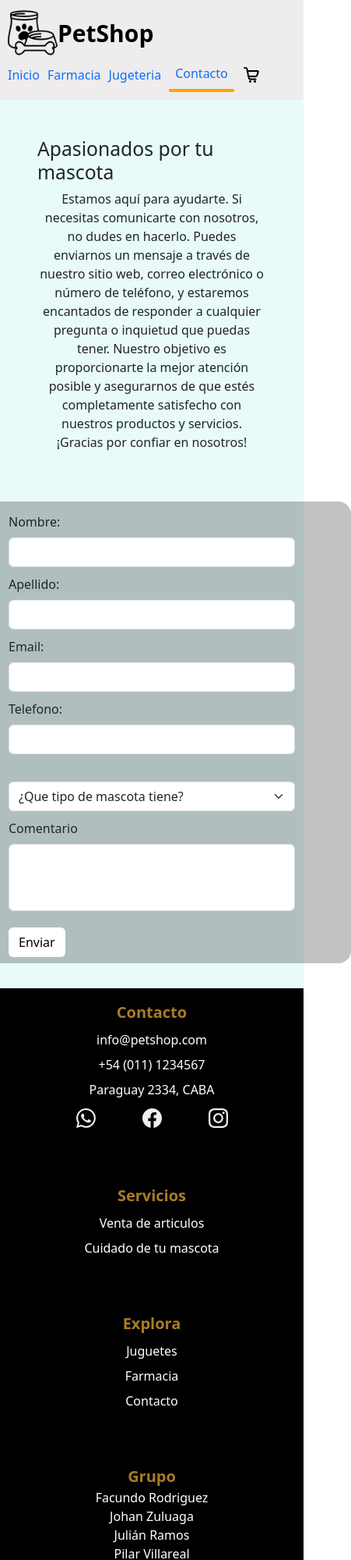
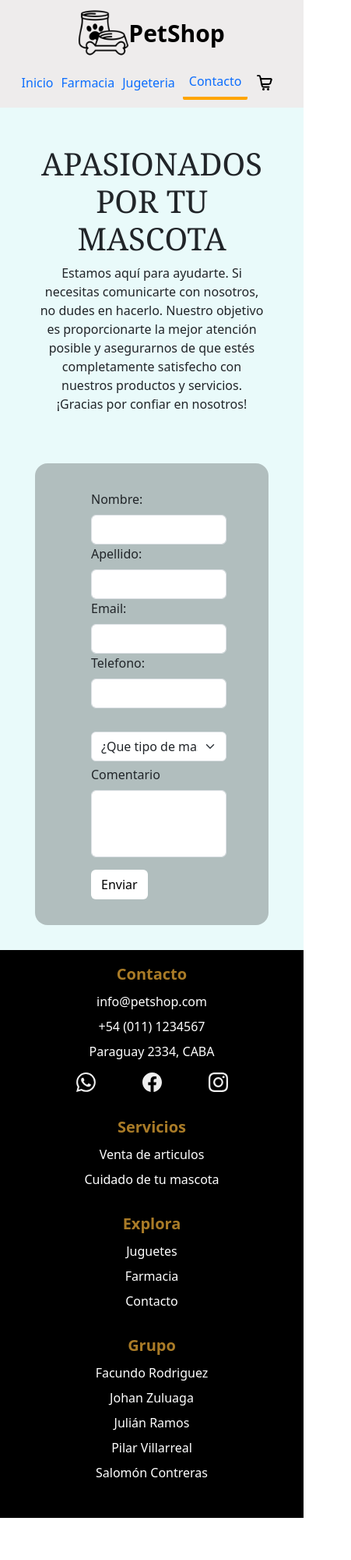
Before and after one commit to salomoncjl/PetShop, a plain HTML site: page assets/html/contacto.html in a window 390 px wide. Shown: the top 2000 px of the page at 78% size, 451 px wide, since content can reach past the window. After the commit the page ends 1946 px from the top, so only its background shows below. Drawn offline with nearby package versions, Linux system fonts and the light colour scheme; some packages are replaced by stand-ins of ours; a script that the page names is missing.

Commit message:
Full responsive, falta las compas

```diff
--- a/assets/html/contacto.html
+++ b/assets/html/contacto.html
@@ -15,59 +15,57 @@
 
 <body>
     <header>
-
       <div class="cont-logo">
         <a href="../../index.html"><img src="../img/logo.png" class="logo" alt="logo" /><b>PetShop</b></a>
       </div>
 
       <div class="ancorHeader">
         <a href="../../index.html">Inicio</a>
-        <a href="farmacia.html">Farmacia</a>
+        <a href="farmacia.html" >Farmacia</a>
         <a href="jugueteria.html">Jugeteria</a>
         <a href="contacto.html" class="ancorActive">Contacto</a>
         <a href=""><img src="../img/shopping-cart.png" class="car" alt="car"/></a>
       </div>
-
       </header>
 
     <main class="contact-main">
         <section>
-            <h2>Apasionados por tu mascota</h2>
-            <p class="textoContact">Estamos aquí para ayudarte. Si necesitas comunicarte con nosotros, no dudes en hacerlo. Puedes enviarnos un mensaje a través de nuestro sitio web, correo electrónico o número de teléfono, y estaremos encantados de responder a cualquier pregunta o inquietud que puedas tener. Nuestro objetivo es proporcionarte la mejor atención posible y asegurarnos de que estés completamente satisfecho con nuestros productos y servicios. ¡Gracias por confiar en nosotros!</p>
+            <h2>APASIONADOS POR TU MASCOTA</h2>
+            <p class="textoContact">Estamos aquí para ayudarte. Si necesitas comunicarte con nosotros, no dudes en hacerlo. Nuestro objetivo es proporcionarte la mejor atención posible y asegurarnos de que estés completamente satisfecho con nuestros productos y servicios. ¡Gracias por confiar en nosotros!</p>
         </section>
         <div class="container-contact">
             <div class="cont-img-contacto">
                 <div class="contact-imagenes">
                     <img class="img-contacto" src="../img/gato.png" alt="">
-                    <p>Lorem ipsum dolor sit amet consectetur adipisicing elit. Ducimus asperiores recusandae laudantium
+                    <p>Puedes enviarnos un mensaje a través de nuestro sitio web, correo electrónico o número de teléfono
                     </p>
                 </div>
                 <div class="contact-imagenes">
                     <img class="img-contacto" src="../img/gato2.jpg" alt="">
-                    <p>Lorem ipsum dolor sit amet consectetur adipisicing elit. Sunt rerum praesentium .</p>
+                    <p>Estaremos encantados de responder a cualquier pregunta o inquietud que puedas tener.</p>
                 </div>
             </div>
             <form class="contenedor-padre" id="form">
                 <div class="contenedor-form">
                     <div class=" nombre">
                         <label for="exampleFormControlInput1" class="form-label">Nombre:</label>
-                        <input type="text" class="form-control" id="exampleFormControlInput1" required>
+                        <input type="text" class="form-input form-control" id="exampleFormControlInput1" required>
                     </div>
                     <div class=" apellido">
                         <label for="exampleFormControlInput1" class="form-label">Apellido:</label>
-                        <input type="text" class="form-control" id="exampleFormControlInput1" required>
+                        <input type="text" class="form-input form-control" id="exampleFormControlInput1" required>
                     </div>
                     <div class=" email">
                         <label for="exampleFormControlInput1" class="form-label">Email:</label>
-                        <input type="email" class="form-control" id="exampleFormControlInput1" required>
+                        <input type="email" class=" form-input form-control" id="exampleFormControlInput1" required>
                     </div>
                     <div class=" telefono">
                         <label for="exampleFormControlInput1" class="form-label">Telefono:</label>
-                        <input type="text" class="form-control" id="exampleFormControlInput1" required>
+                        <input type="text" class=" form-input form-control" id="exampleFormControlInput1" required>
                     </div>
                     <div>
                         <div class="select">
-                            <select class="form-select" aria-label="¿Que tipo de mascota tiene?">
+                            <select class="form-input form-select" aria-label="¿Que tipo de mascota tiene?">
                                 <option selected>¿Que tipo de mascota tiene?</option>
                                 <option value="1">Perros</option>
                                 <option value="2">Gatos</option>
@@ -80,7 +78,7 @@
                     </div>
                     <div class=" comentario mb-3">
                         <label for="exampleFormControlTextarea1" class="form-label">Comentario</label>
-                        <textarea class="form-control" id="exampleFormControlTextarea1" style="resize: none;" rows="3"></textarea>
+                        <textarea class=" form-input form-control" id="exampleFormControlTextarea1" style="resize: none;" rows="3"></textarea>
                     </div>
                     <div>
                         <input id="enviar" class="btn" style="color: black; background-color: white;" type="submit"
@@ -126,14 +124,14 @@
             <a class="ancorFoot" href="Assets/html/farmacia.html">Farmacia</a>
             <a class="ancorFoot" href="Assets/html/contacto.html">Contacto</a>
           </div>
-          <div class="contenedorFoot">
-            <span class="negrita"><p>Grupo</p></span>
-            <a class="ancorFoot" href="https://github.com/FacundoRodriguez2">Facundo Rodriguez</a>
-            <a class="ancorFoot" href="https://github.com/JohanZ1611">Johan Zuluaga</a>
-            <a class="ancorFoot" href="https://github.com/julianramos42">Julián Ramos</a>
-            <a class="ancorFoot" href="https://github.com/Pilar890">Pilar Villareal</a>
-            <a class="ancorFoot" href="https://github.com/salomoncjl">Salomón Contreras</a>
-          </div>
+          <div class="contenedorFoot gap-2">
+              <span class="negrita"><p class="m-0">Grupo</p></span>
+              <a class="ancorFoot" href="Assets/html/jugueteria.html">Facundo Rodriguez</a>
+              <a class="ancorFoot" href="Assets/html/farmacia.html">Johan Zuluaga</a>
+              <a class="ancorFoot" href="Assets/html/contacto.html">Julián Ramos</a>
+              <a class="ancorFoot" href="Assets/html/farmacia.html">Pilar Villarreal</a>
+              <a class="ancorFoot" href="Assets/html/contacto.html">Salomón Contreras</a>
+            </div>
         </div>
       </footer>
 
--- a/assets/style/style.css
+++ b/assets/style/style.css
@@ -9,6 +9,8 @@ header{
     display: flex;
     justify-content: space-between;
     padding: 10px;
+    gap: 10px;
+    flex-wrap: wrap;
 }
 .cont-logo{
     display: flex;
@@ -332,7 +334,7 @@ footer{
 .footerMod{
     display: flex;
     gap: 60px;
-    margin: 2px;
+    margin-top: 6px;
 }
 .logoFooter{
     width: 25px;
@@ -342,7 +344,7 @@ footer{
     display: flex;
     justify-content: center;
     align-items: center;
-    width: 400px;
+    width: 280px;
     padding: 1rem;
     margin: 2rem;
     height: 30rem;
@@ -351,7 +353,6 @@ footer{
     display: flex;
     flex-direction: column;
     align-items: center;
-    min-height: 100vh;
     background-color: rgba(167, 232, 232, 0.246);
  }
  .contenedor-form{
@@ -361,6 +362,9 @@ footer{
     display: flex;
     justify-content: center;
     align-items: center;
+    font-size: 40px;
+    text-align: center;
+    font-family: Georgia, 'Times New Roman', Times, serif;
  }
 .textoContact{
     max-width: 700px;
@@ -415,7 +419,6 @@ footer{
 
 }
 .venta{
-
     width: 25rem;
     padding: .5rem;
     border: 1px solid black;
@@ -502,7 +505,18 @@ footer{
         display: none;
     }
     header{
-        flex-wrap: wrap;
+        justify-content: center;
+    }
+    .dadCarousel{
+        width: 100%;
+        padding-top: 0px;
+        padding-bottom: 0px;
+    }
+    .border1{
+        border-radius: 0px;
+    }
+    .contFootDad{
+        gap: 0;
     }
     .contact-imagenes p {
         display: none;
@@ -521,7 +535,6 @@ footer{
         gap: 10px;
     }
     .parrafo{
-        font-size: 8px;
         max-width: 300px;
     }
     .imgWelcome{
@@ -530,4 +543,20 @@ footer{
     .cont-slide{
         width: 180px
     }
+    .contact-main section h2 {
+        text-align: center;
+    }
+    .container-contact {
+        width: 300px;
+    }
+    .form-control{
+        width: 300px;
+    }
+    .form-input{
+        width: 70% !important;
+        background-color: black;
+    }
+    .nombre, .apellido, .email, .telefono, .comentario {
+        padding: 0;
+    }
 }
```
Also changed, not shown: assets/html/farmacia.html (+1 -1 lines), assets/html/jugueteria.html (+1 -1 lines), index.html (+1 -1 lines).
